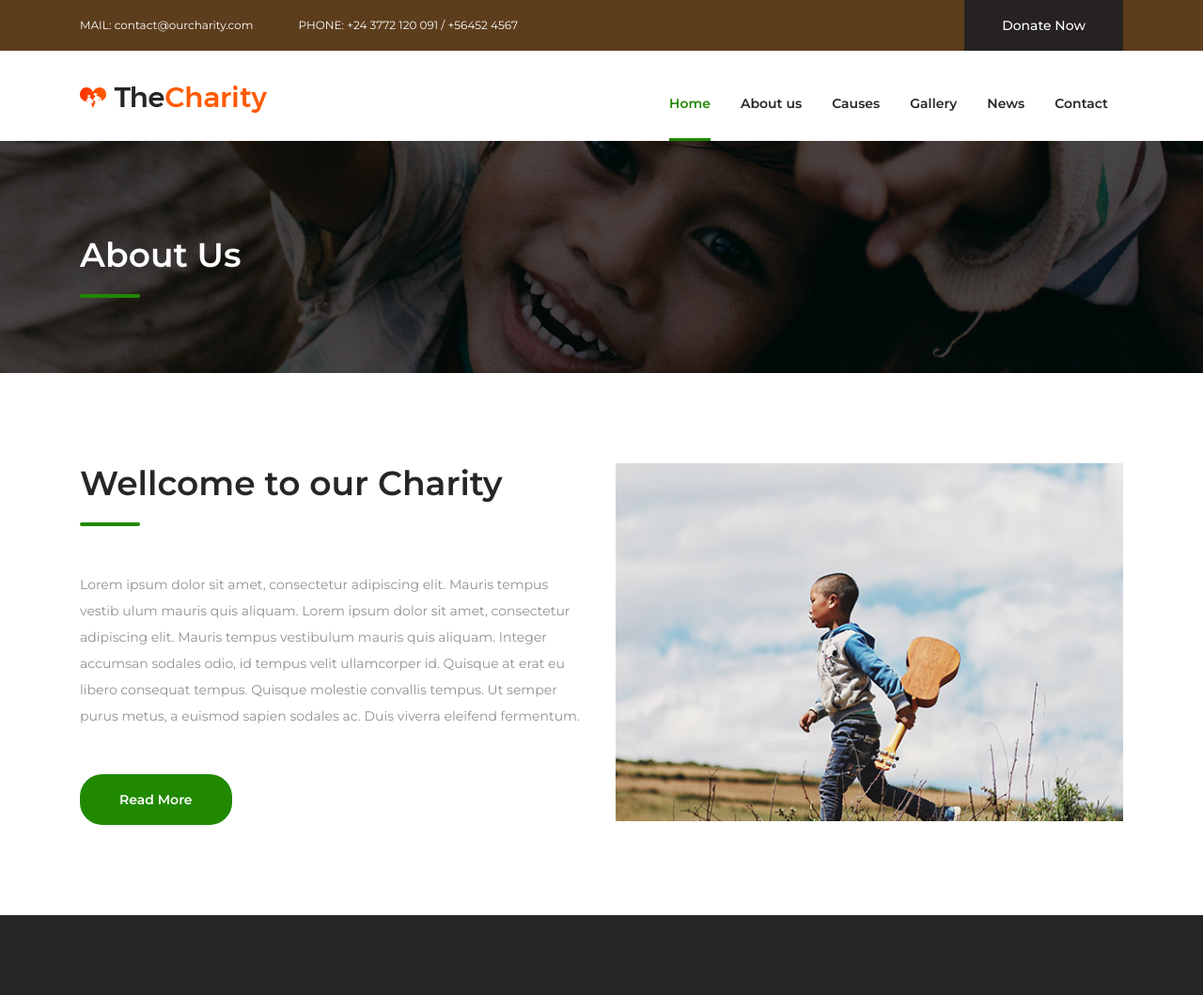
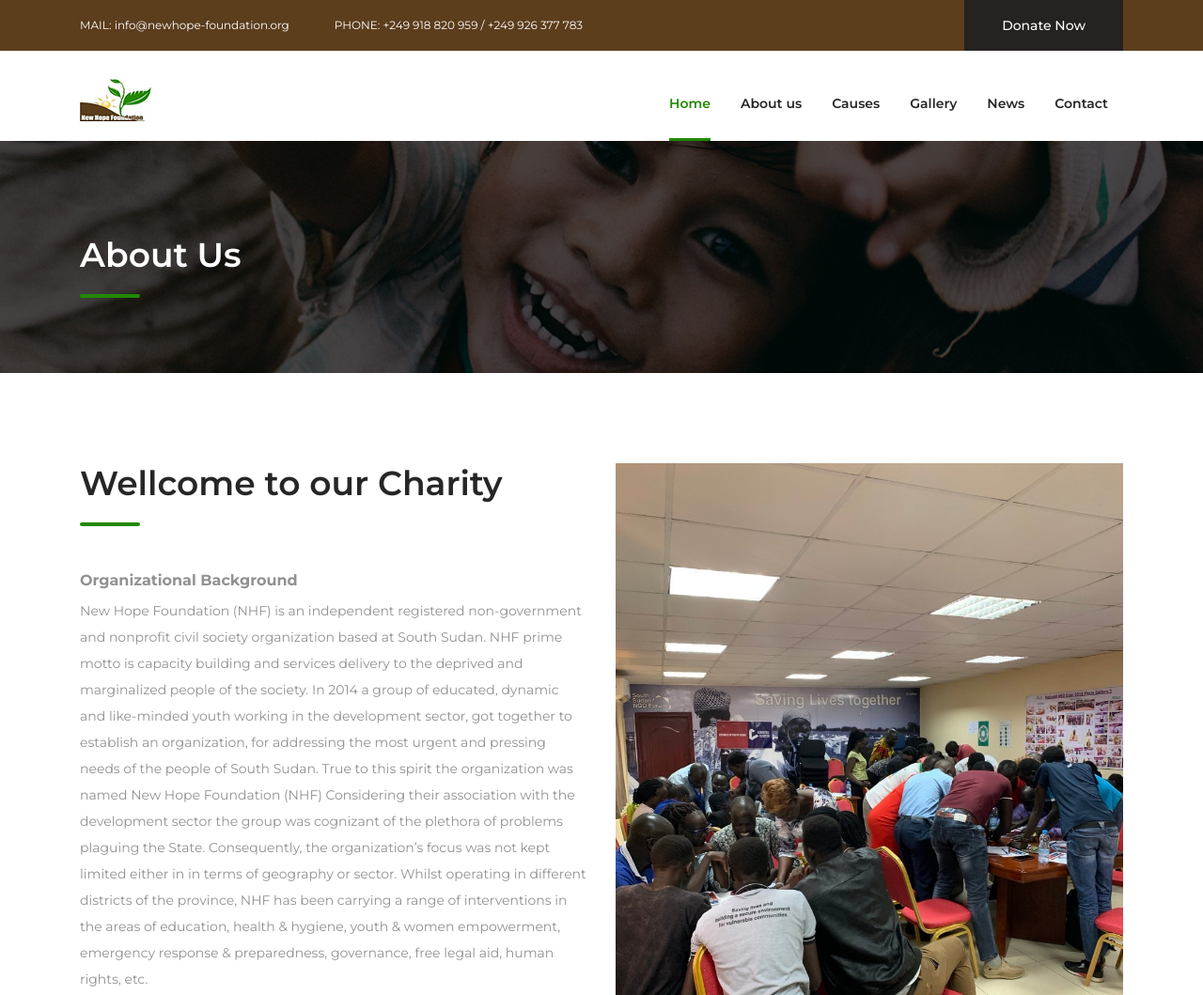
Before and after one commit to Kay-raph/newhope, a plain HTML site: page about.html in a window 1280 px wide. Shown: the top 1059 px of the page at 94% size. Drawn offline with Linux system fonts and the light colour scheme.

Commit message:
added about details

```diff
--- a/about.html
+++ b/about.html
@@ -32,11 +32,11 @@
                 <div class="row flex-wrap justify-content-center justify-content-lg-between align-items-lg-center">
                     <div class="col-12 col-lg-8 d-none d-md-flex flex-wrap justify-content-center justify-content-lg-start mb-3 mb-lg-0">
                         <div class="header-bar-email">
-                        MAIL: <a href="#">contact@ourcharity.com</a>
+                            MAIL: <a href="#">info@newhope-foundation.org</a>
                         </div><!-- .header-bar-email -->
 
                         <div class="header-bar-text">
-                        <p>PHONE: <span>+24 3772 120 091 / +56452 4567</span></p>
+                            <p>PHONE: <span>+249 918 820 959 / +249 926 377 783</span></p>
                         </div><!-- .header-bar-text -->
                     </div><!-- .col -->
 
@@ -54,7 +54,7 @@
                 <div class="row">
                     <div class="col-12 d-flex flex-wrap justify-content-between align-items-center">
                         <div class="site-branding d-flex align-items-center">
-                        <a class="d-block" href="index.html" rel="home"><img class="d-block" src="images/logo.png" alt="logo"></a>
+                           <a class="d-block" href="index.html" rel="home"><img class="d-block" src="img/logo.png" alt="logo"></a>
                         </div><!-- .site-branding -->
 
                         <nav class="site-navigation d-flex justify-content-end align-items-center">
@@ -100,7 +100,11 @@
                         </header><!-- .entry-header -->
 
                         <div class="entry-content mt-5">
-                            <p>Lorem ipsum dolor sit amet, consectetur adipiscing elit. Mauris tempus vestib ulum mauris quis aliquam. Lorem ipsum dolor sit amet, consectetur adipiscing elit. Mauris tempus vestibulum mauris quis aliquam. Integer accumsan sodales odio, id tempus velit ullamcorper id. Quisque at erat eu libero consequat tempus. Quisque molestie convallis tempus. Ut semper purus metus, a euismod sapien sodales ac. Duis viverra eleifend fermentum.</p>
+                            <h6><b>Organizational Background<br></b></h6>
+                                <p>New Hope Foundation (NHF) is an independent registered non-government and nonprofit civil society organization based at South Sudan. NHF prime motto is capacity building and services delivery to the deprived and marginalized people of the society.
+
+                                In 2014 a group of educated, dynamic and like-minded youth working in the development sector, got together to establish an organization, for addressing the most urgent and pressing needs of the people of  South Sudan. True to this spirit the organization was named New Hope Foundation (NHF)
+                                Considering their association with the development sector the group was cognizant of the plethora of problems plaguing the State. Consequently, the organization’s focus was not kept limited either in in terms of geography or sector. Whilst operating in different districts of the province, NHF has been carrying a range of interventions in the areas of education, health & hygiene, youth & women empowerment, emergency response & preparedness, governance, free legal aid, human rights, etc.</p>
                         </div><!-- .entry-content -->
 
                         <div class="entry-footer mt-5">
@@ -110,7 +114,7 @@
                 </div><!-- .col -->
 
                 <div class="col-12 col-lg-6 order-1 order-lg-2">
-                    <img src="images/welcome.jpg" alt="welcome">
+                    <img src="img/pic4.jpeg" alt="welcome">
                 </div><!-- .col -->
             </div><!-- .row -->
         </div><!-- .container -->
```
Also changed, not shown: causes.html (+3 -3 lines), contact.html (+3 -3 lines), elements.html (+3 -3 lines), news.html (+3 -3 lines), portfolio.html (+3 -3 lines), single-causes.html (+3 -3 lines). Lines whose indentation alone changed are shown as unchanged.
